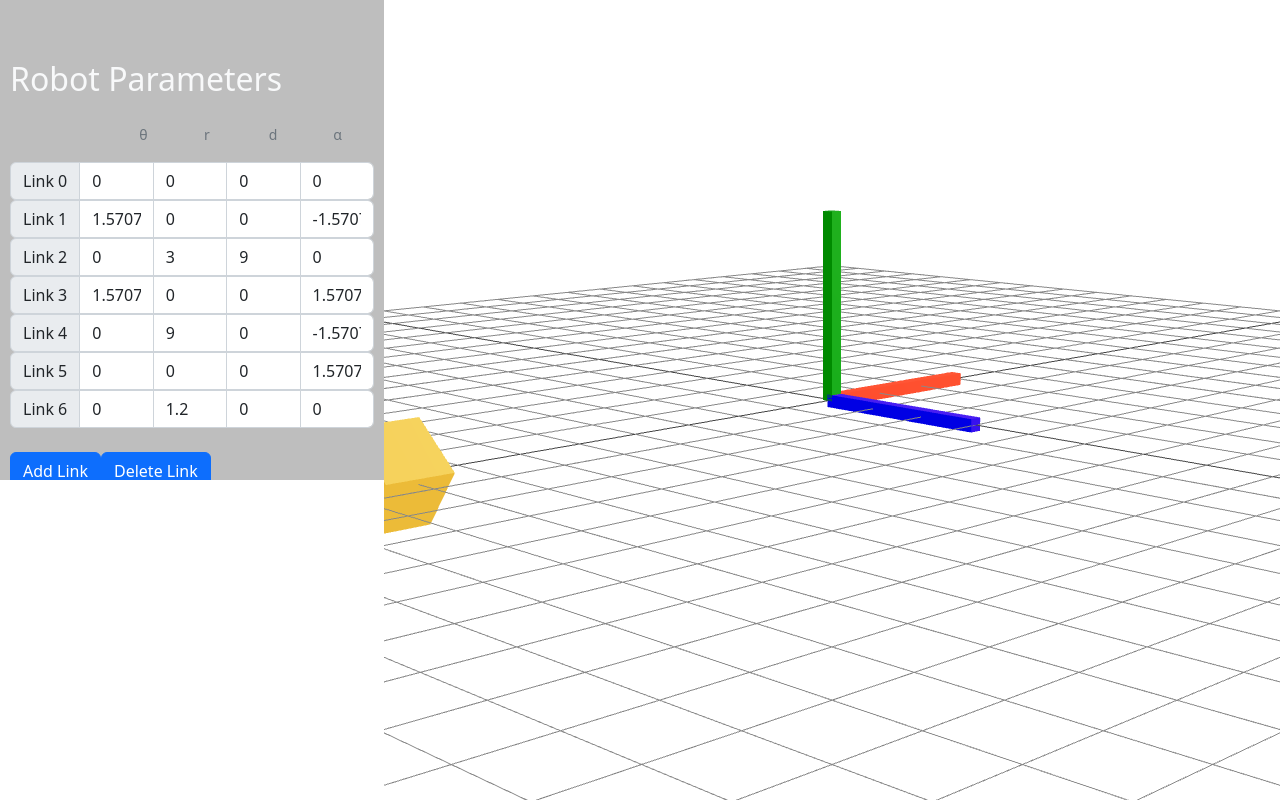
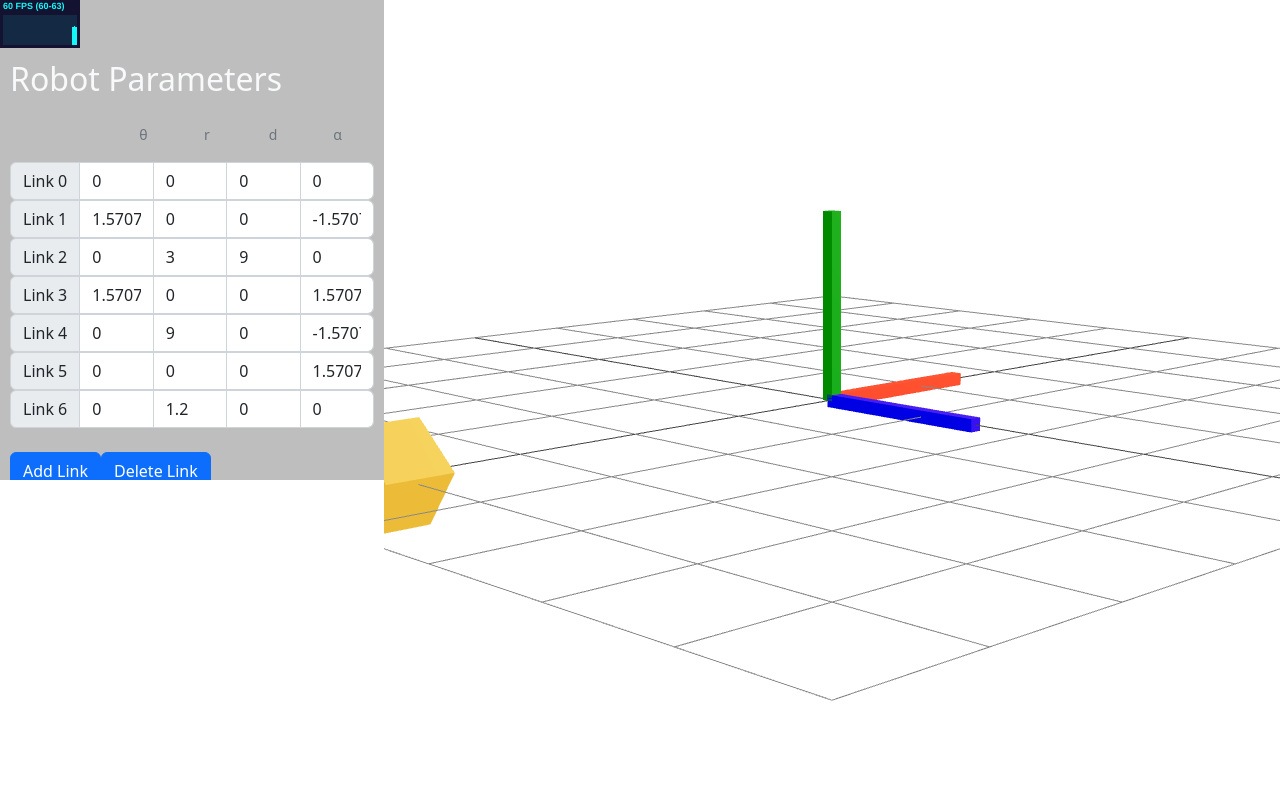
Before and after one commit to delgoh/robotic-arm-simulator, a React (Create React App) app: page / in a window 1280 px wide. Built offline with nearby package versions, Linux system fonts and the light colour scheme.

Commit message:
Added reactive GridHelper based on camera zoom

```diff
--- a/src/components/Display.jsx
+++ b/src/components/Display.jsx
@@ -1,10 +1,9 @@
 import React, { useEffect, useRef, useState } from 'react';
-import { Canvas, useThree, useFrame } from '@react-three/fiber';
+import { Canvas, useFrame } from '@react-three/fiber';
 import { Stats, OrbitControls } from '@react-three/drei';
 
 import styles from './Display.module.css';
 import Robot from './Robot';
-// import TestPoint from './TestPoint'
 
 const Box = (props) => {
   // This reference gives us direct access to the THREE.Mesh object
@@ -29,38 +28,45 @@ const Box = (props) => {
   )
 }
 
+const CanvasControls = (props) => {
+  const canvasRef = useRef();
+  const orbitRef = useRef();
+  const [gridScale, setGridScale] = useState(20);
+
+  useEffect(() => {
+    const onZoom = () => {
+      const camDist = orbitRef.current.getDistance();
+      if (camDist > 40) setGridScale(Math.floor((camDist - 20) / 20) * 20);
+    };
+
+    const currentCanvas = canvasRef.current;
+    currentCanvas.addEventListener('wheel', onZoom);
+    return () => {
+      currentCanvas.removeEventListener('wheel', onZoom);
+    }
+  }, []);
+
+  return (
+    <div className={styles.display} ref={canvasRef}>
+      <Canvas camera={{position: [-20, 5, 20], fov: 25}} >
+        {props.children}
+        <OrbitControls ref={orbitRef}/>
+        <gridHelper args={[gridScale , gridScale / 2]} />
+      </Canvas>
+    </div>
+  )
+};
+
 const Display = ({robotParams, setRobotParams}) => {
 
-  // const [mainCamera, setMainCamera] = useState({
-  //   position: [-20, 5, 20],
-  //   fov: 25
-  // });
-
-  // useEffect(() => {
-  //   console.log(mainCamera.position);
-  // }, [mainCamera]);
-
-  // camera={{position: [-20, 5, 20], fov: 25}}
-
-  // const orbitRef = useRef();
-
-  // useFrame(() => {
-  //   console.log(orbitRef.current?.object.position);
-  // });
-
   return (
-    <div className={styles.display}>
-      <Canvas camera={{position: [-20, 5, 20], fov: 25}} >
-        <ambientLight />
-        <pointLight position={[10, 10, 10]} />
-        <Box position={[-8, 0, 0]} />
-        <Robot robotParams={robotParams} setRobotParams={setRobotParams} />
-        <gridHelper args={[30, 30]} />
-        {/* <axesHelper args={[5]}/> */}
-        <OrbitControls  />
-        {/* <Stats /> */}
-      </Canvas>
-    </div>
+    <CanvasControls>
+      <ambientLight />
+      <pointLight position={[10, 10, 10]} />
+      <Box position={[-8, 0, 0]} />
+      <Robot robotParams={robotParams} setRobotParams={setRobotParams} />
+      <Stats />
+    </CanvasControls>
   )
 }
 
```
